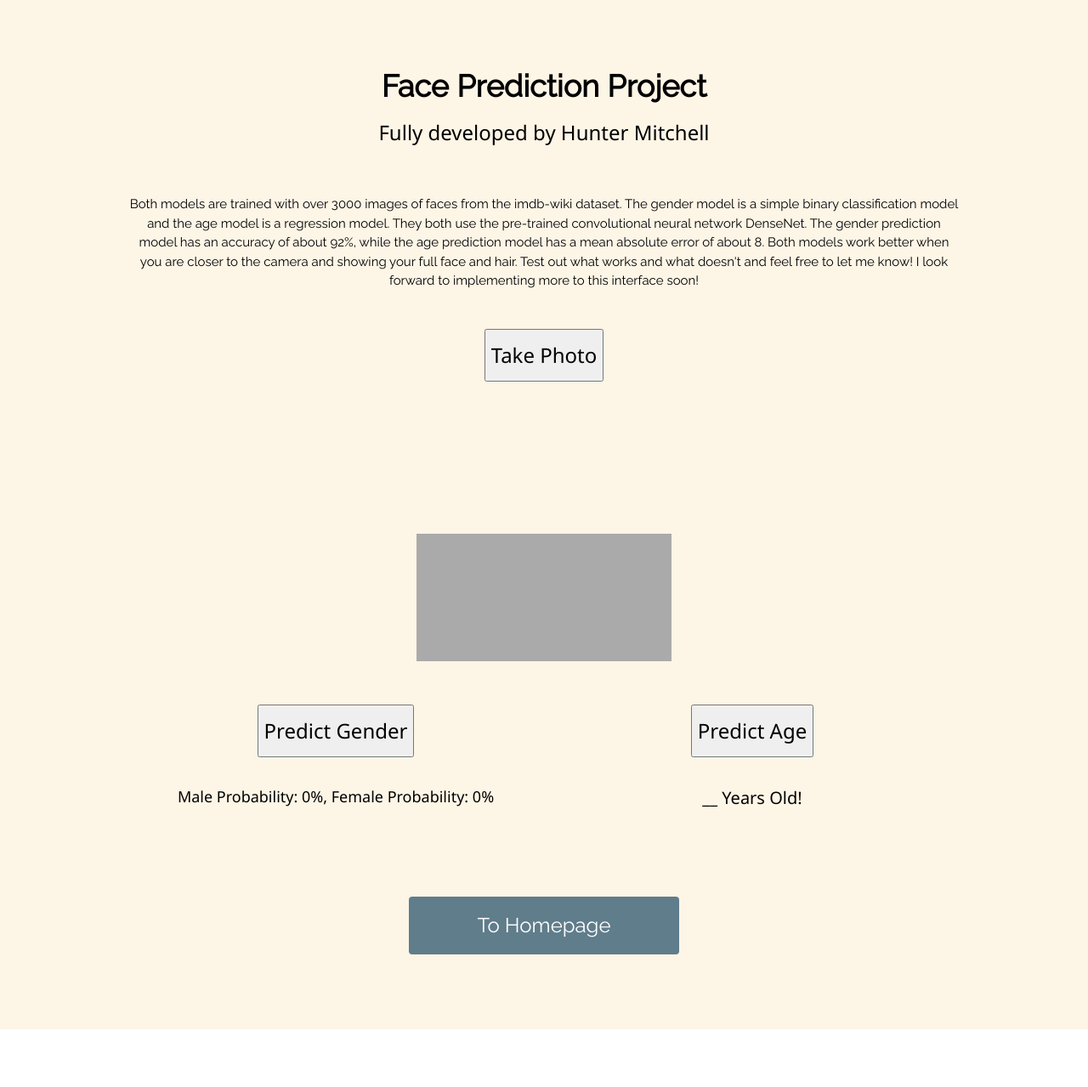
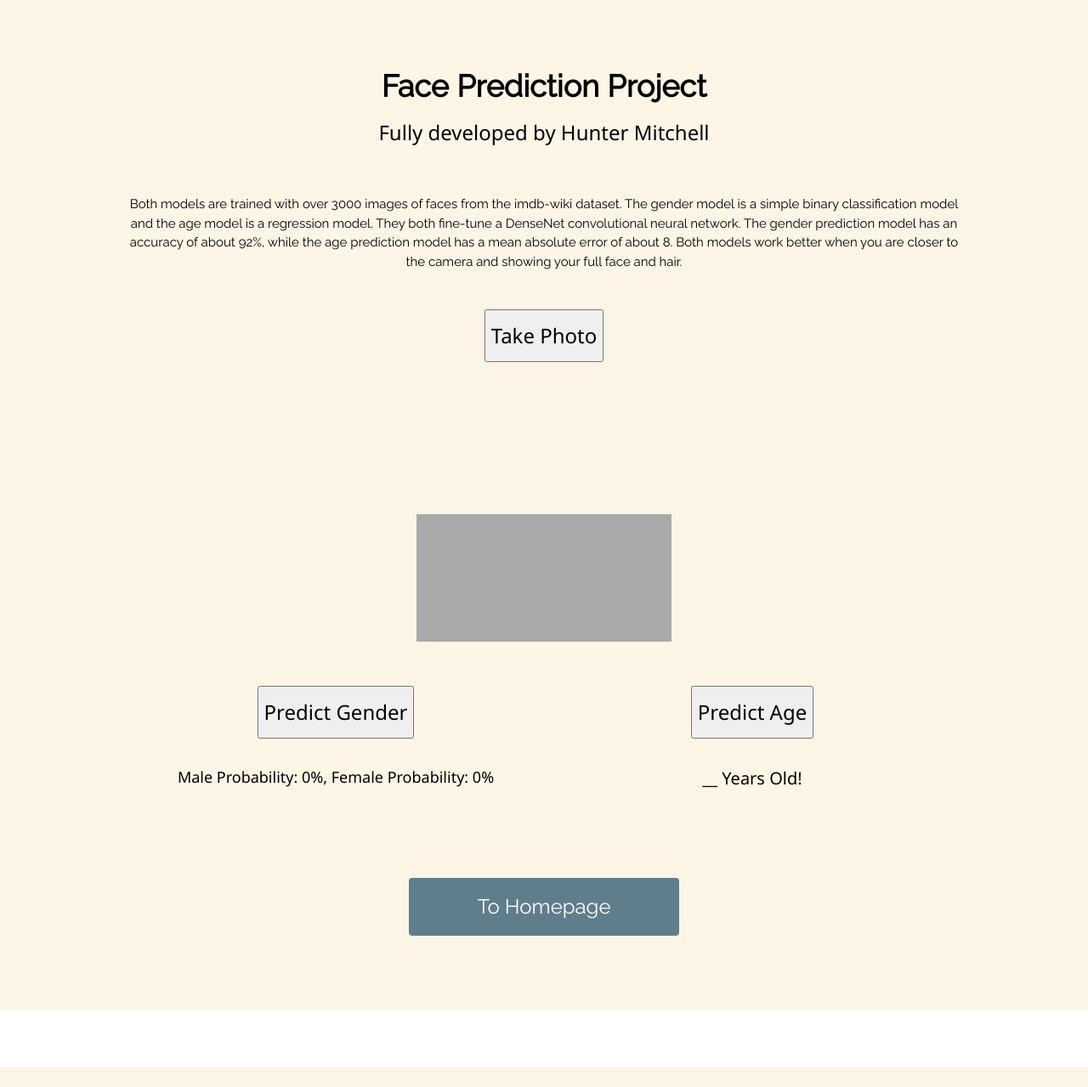
Before and after one commit to huntermitchell123/website, a Flask app: page /project in a window 1280 px wide. Shown: the whole page at 85% size. After the commit the page ends 1256 px from the top, so only its background shows below. Run offline with Flask 2, Linux system fonts and the light colour scheme; a map, chart or similar area stays blank.

Commit message:
updating resume and description

```diff
--- a/static/websiteMain.js
+++ b/static/websiteMain.js
@@ -22,7 +22,7 @@ document.getElementById("go_to_github").onclick = function () {
 
 document.getElementById("go_to_resume").onclick = function () {
     window.open(
-        'https://drive.google.com/file/d/152CfnJuyECrwOuGLAYvTAKUkPHD16KFI/view?usp=sharing',
+        'https://drive.google.com/file/d/1D0lfGSfUZcxY0g6DRhxzA1_iynyq_Y2Z/view?usp=sharing',
         '_blank' // <- This is what makes it open in a new window.
       );
 };
--- a/templates/websiteMain.html
+++ b/templates/websiteMain.html
@@ -41,8 +41,8 @@
         <p> Hello! My name is Hunter and I'm a Machine Learning Engineer who is passionate about all things Data Science, Big Data, and Mathematics.
           I have several years working in the industry and doing personal projects. In my various roles I have enjoyed working through the challenges
           of scaling, optimizing, and maintaining large-scale distributed data pipelines and ML models. My specialties are Python, Spark, and AWS.
-          I graduated from Washington State University with a Bachelor in Applied Math and a Minor in Astrophysics.
-          I love learning as well as teaching others. In my spare time I enjoy golfing, creating art, reading, skiing, DJing, and watching movies. </p>
+          I graduated from Washington State University with a Bachelor in Applied Math and am currently getting my Masters in Computer Science from Georgia Tech.
+          I love learning as well as teaching others. In my spare time I enjoy golfing, running, skiing, and watching movies. </p>
       </div>
 
       <br> <br> <br> <br>
--- a/templates/websiteProject.html
+++ b/templates/websiteProject.html
@@ -18,10 +18,9 @@
       <h3 class="w3-text">Fully developed by Hunter Mitchell</h3><br><br>
 
       Both models are trained with over 3000 images of faces from the imdb-wiki dataset. The gender model is a simple binary
-      classification model and the age model is a regression model. They both use the pre-trained convolutional neural network DenseNet.
+      classification model and the age model is a regression model. They both fine-tune a DenseNet convolutional neural network.
       The gender prediction model has an accuracy of about 92%, while the age prediction model has a mean absolute error of about 8.
-      Both models work better when you are closer to the camera and showing your full face and hair. Test out what works and what doesn't
-      and feel free to let me know! I look forward to implementing more to this interface soon! <br> <br> <br>
+      Both models work better when you are closer to the camera and showing your full face and hair. <br> <br> <br>
 
       <!-- HTML PORTION -->
       <button id="startbutton">
```
